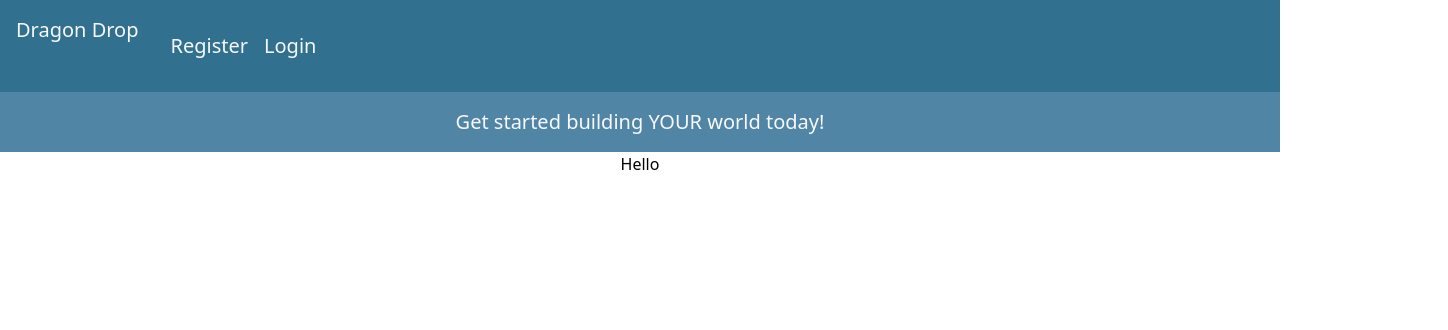
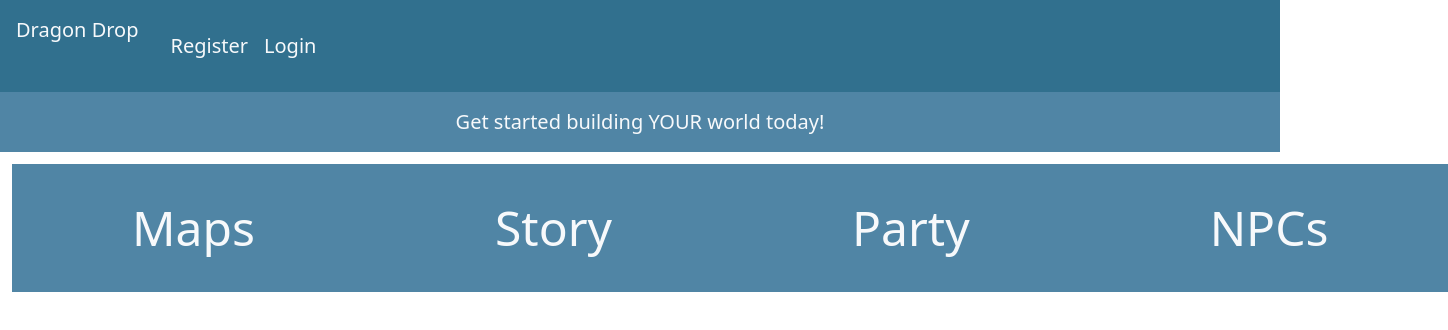
Before and after one commit to 0lgaP/Dragon-Drop, a React (Create React App) app in the folder client/: page / in a window 1280 px wide. Shown: the top 330 px of the page, 1448 px wide, since content can reach past the window. Built offline with nearby package versions, Linux system fonts and the light colour scheme.

Commit message:
add layout to home

```diff
--- a/client/src/components/Home.jsx
+++ b/client/src/components/Home.jsx
@@ -2,7 +2,22 @@ import React from "react";
 
 const Home = () => {
 return (
-  <h1>Hello</h1>
+  <section className="flex flex-row justify-evenly m-3">
+    <div className="bg-primary text-textcolor flex flex-column px-20">
+      <h1 className="text-5xl p-10">Maps</h1>
+    </div>
+    <div className="bg-primary text-textcolor flex flex-column px-20">
+      <h1 className="text-5xl p-10">Story</h1>
+    </div>
+    <div className="bg-primary text-textcolor flex flex-column px-20">
+      <h1 className="text-5xl p-10">Party</h1>
+    </div>
+    <div className="bg-primary text-textcolor flex flex-column px-20">
+      <h1 className="text-5xl p-10">NPCs</h1>
+    </div>
+  </section>
+
+
 )
 
 }
--- a/client/src/components/campaign/NPCListItem.jsx
+++ b/client/src/components/campaign/NPCListItem.jsx
@@ -2,12 +2,12 @@ import React from "react";
 
 const NPCListItem = (props) => {
 return (
-  <div>
-    <div className="npc-card--header">
+  <div className="bg-secondary text-textcolor">
+    <div className="npc-card--header flex flex-column">
       <img></img>
       <h5>{props.name}</h5>
     </div>
-    <div className="npc-card--content">
+    <div className="npc-card--content flex flex-row">
       <p>{props.bio}</p>
       <p>{props.details}</p>
     </div>
```
